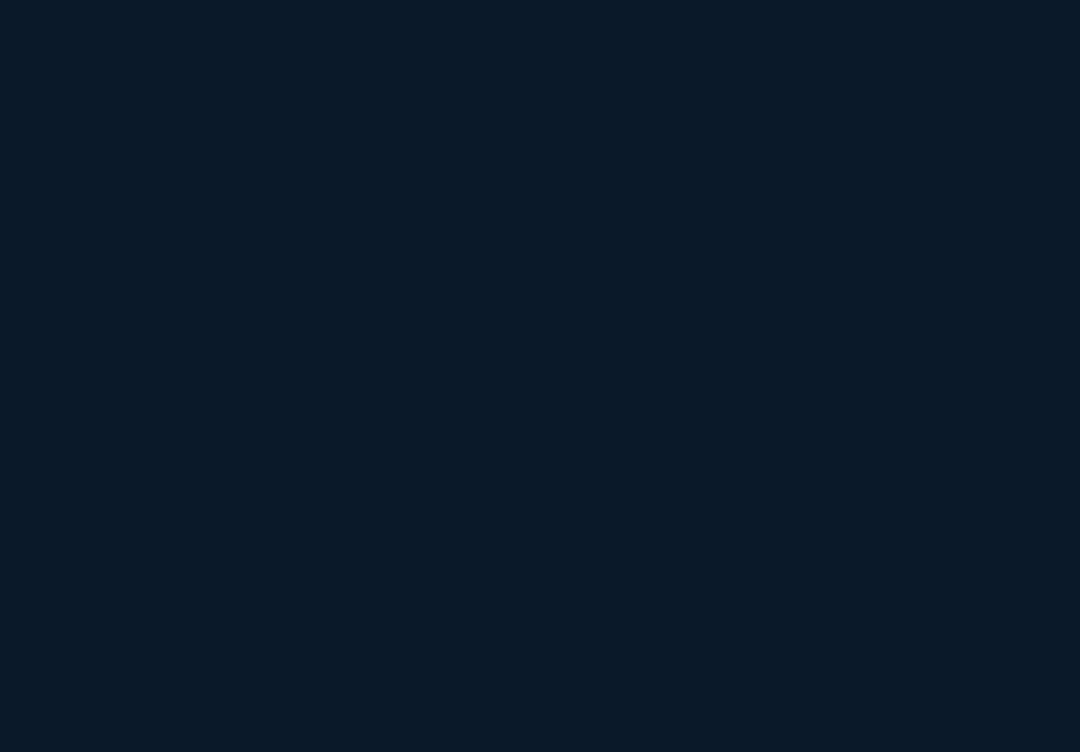
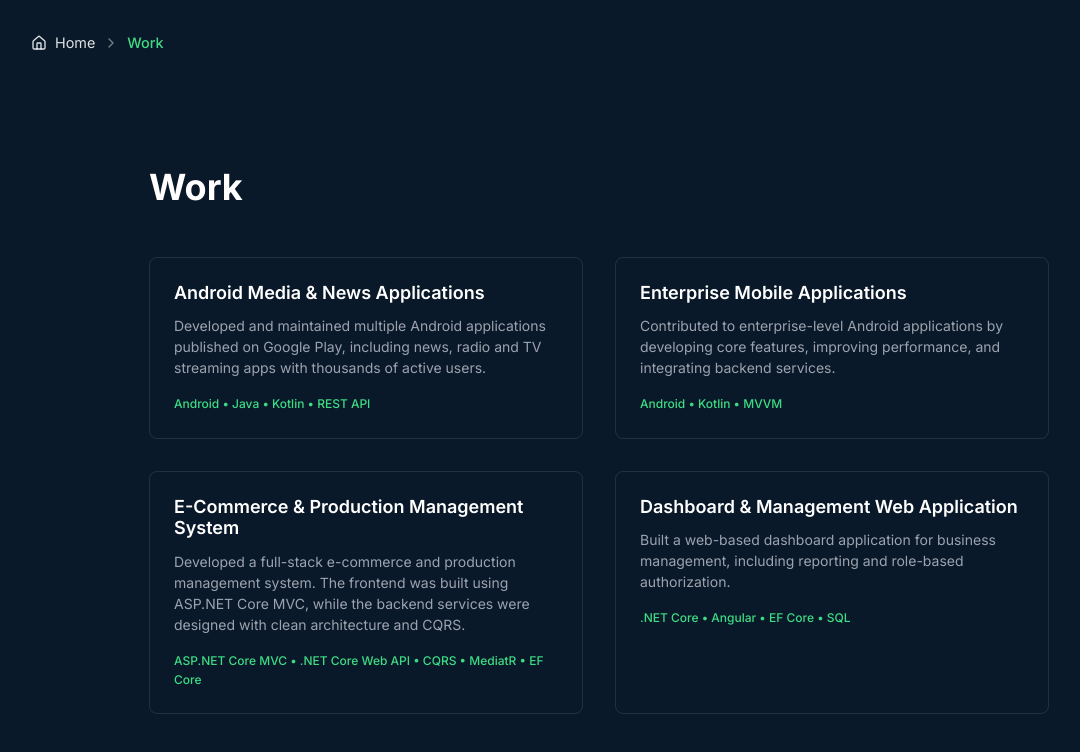
Before and after one commit to kemaleddin/potfolio, a React (Vite) app: page /work in a window 1280 px wide. Before the commit this address had no page. Shown: the top 752 px of the page, without its empty margins (41-1121 px from the left). Built offline with nearby package versions, Linux system fonts and the light colour scheme.

Commit message:
Refactor: Move Work section to separate page with links from Timeline

```diff
--- a/src/App.tsx
+++ b/src/App.tsx
@@ -1,6 +1,7 @@
 import { BrowserRouter, Routes, Route } from 'react-router-dom'
 import Home from './pages/Home'
 import Timeline from './pages/Timeline'
+import Work from './pages/Work'
 import './App.css'
 
 function App() {
@@ -9,6 +10,7 @@ function App() {
       <Routes>
         <Route path="/" element={<Home />} />
         <Route path="/timeline" element={<Timeline />} />
+        <Route path="/work" element={<Work />} />
       </Routes>
     </BrowserRouter>
   )
--- /dev/null
+++ b/src/components/Breadcrumb.css
@@ -0,0 +1,44 @@
+.breadcrumb {
+    margin-bottom: 2rem;
+}
+
+.breadcrumb-list {
+    display: flex;
+    align-items: center;
+    list-style: none;
+    padding: 0;
+    margin: 0;
+    flex-wrap: wrap;
+}
+
+.breadcrumb-item {
+    display: flex;
+    align-items: center;
+    color: var(--text-secondary);
+    font-size: 0.9rem;
+}
+
+.breadcrumb-separator {
+    margin: 0 0.5rem;
+    color: var(--text-secondary);
+    opacity: 0.5;
+}
+
+.breadcrumb-link {
+    display: flex;
+    align-items: center;
+    gap: 0.5rem;
+    color: var(--text-secondary);
+    text-decoration: none;
+    transition: color 0.3s ease;
+}
+
+.breadcrumb-link:hover {
+    color: var(--primary);
+}
+
+.breadcrumb-current {
+    color: #3DDC84;
+    /* Using the green color */
+    font-weight: 500;
+}
--- /dev/null
+++ b/src/components/Breadcrumb.tsx
@@ -0,0 +1,42 @@
+import { Link, useLocation } from 'react-router-dom';
+import { ChevronRight, Home } from 'lucide-react';
+import './Breadcrumb.css';
+
+const Breadcrumb = () => {
+    const location = useLocation();
+    const pathnames = location.pathname.split('/').filter((x) => x);
+
+    return (
+        <nav aria-label="breadcrumb" className="breadcrumb">
+            <ol className="breadcrumb-list">
+                <li className="breadcrumb-item">
+                    <Link to="/" className="breadcrumb-link">
+                        <Home size={16} />
+                        <span>Home</span>
+                    </Link>
+                </li>
+                {pathnames.map((value, index) => {
+                    const to = `/${pathnames.slice(0, index + 1).join('/')}`;
+                    const isLast = index === pathnames.length - 1;
+
+                    return (
+                        <li key={to} className="breadcrumb-item">
+                            <ChevronRight size={16} className="breadcrumb-separator" />
+                            {isLast ? (
+                                <span className="breadcrumb-current" aria-current="page">
+                                    {value.charAt(0).toUpperCase() + value.slice(1)}
+                                </span>
+                            ) : (
+                                <Link to={to} className="breadcrumb-link">
+                                    {value.charAt(0).toUpperCase() + value.slice(1)}
+                                </Link>
+                            )}
+                        </li>
+                    );
+                })}
+            </ol>
+        </nav>
+    );
+};
+
+export default Breadcrumb;
--- a/src/pages/Home.tsx
+++ b/src/pages/Home.tsx
@@ -1,6 +1,5 @@
 import Hero from '../components/Hero'
 import Skills from '../components/Skills'
-import Projects from '../components/Projects'
 import Contact from '../components/Contact'
 import '../App.css'
 
@@ -9,7 +8,6 @@ const Home = () => {
         <div className="app">
             <Hero />
             <Skills />
-            <Projects />
             <Contact />
         </div>
     )
--- a/src/pages/Timeline.css
+++ b/src/pages/Timeline.css
@@ -137,3 +137,18 @@
         height: 40px;
     }
 }
+
+.timeline-project-link {
+    display: inline-block;
+    margin-top: 1rem;
+    color: #3DDC84;
+    text-decoration: none;
+    font-weight: 500;
+    font-size: 0.9rem;
+    transition: opacity 0.3s ease;
+}
+
+.timeline-project-link:hover {
+    opacity: 0.8;
+    text-decoration: underline;
+}
--- a/src/pages/Timeline.tsx
+++ b/src/pages/Timeline.tsx
@@ -57,6 +57,9 @@ const Timeline = () => {
                             <h3 className="timeline-title">{exp.title}</h3>
                             <h4 className="timeline-company">{exp.company}</h4>
                             <p className="timeline-description">{exp.description}</p>
+                            <Link to="/work" className="timeline-project-link">
+                                View Projects
+                            </Link>
                         </div>
                     </div>
                 ))}
--- /dev/null
+++ b/src/pages/Work.tsx
@@ -0,0 +1,22 @@
+import Projects from '../components/Projects';
+import Breadcrumb from '../components/Breadcrumb';
+import '../App.css'; // Ensure main styles are available if needed
+import { useEffect } from 'react';
+
+const Work = () => {
+    // Scroll to top on mount
+    useEffect(() => {
+        window.scrollTo(0, 0);
+    }, []);
+
+    return (
+        <div className="work-page" style={{ paddingTop: '2rem', paddingBottom: '2rem', minHeight: '100vh', backgroundColor: '#0A1929' }}>
+            <div style={{ maxWidth: '1200px', margin: '0 auto', padding: '0 2rem' }}>
+                <Breadcrumb />
+            </div>
+            <Projects />
+        </div>
+    );
+};
+
+export default Work;
```
